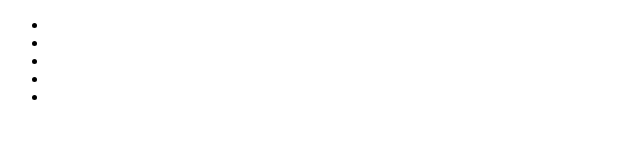
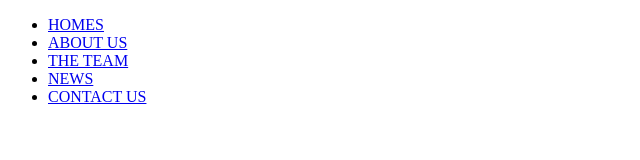
Before and after one commit to emteeyazhussain/website-1-project, a plain HTML site: page index.html in a window 1280 px wide. Shown: the whole page, without its empty margins (0-640 px from the left). Drawn offline with Linux system fonts and the light colour scheme.

Commit message:
we make our nav bar

```diff
--- a/index.html
+++ b/index.html
@@ -11,26 +11,29 @@
 <link rel="stylesheet" href="style.css">
 
 <body>
-    <div class="container">
+    <header>
+        <nav class="container">
             <ul>
                 <li>
-                <a href="HOMES"></a>
+                    <a href="HOMES">HOMES</a>
                 </li>
                 <li>
-                <a href="ABOUT US"></a>
+                    <a href="ABOUT US">ABOUT US</a>
                 </li>
                 <li>
-                <a href="THE TEAM"></a>
+                    <a href="THE TEAM">THE TEAM</a>
                 </li>
                 <li>
-                <a href="NEWS"></a>
+                    <a href="NEWS">NEWS</a>
                 </li>
                 <li>
-                <a href="CONTACT US"></a>
+                    <a href="CONTACT US">CONTACT US</a>
                 </li>
 
             </ul>
             </div>
+        </nav>
+    </header>
 </body>
 
 </html>
```
Lines whose indentation alone changed are shown as unchanged.
